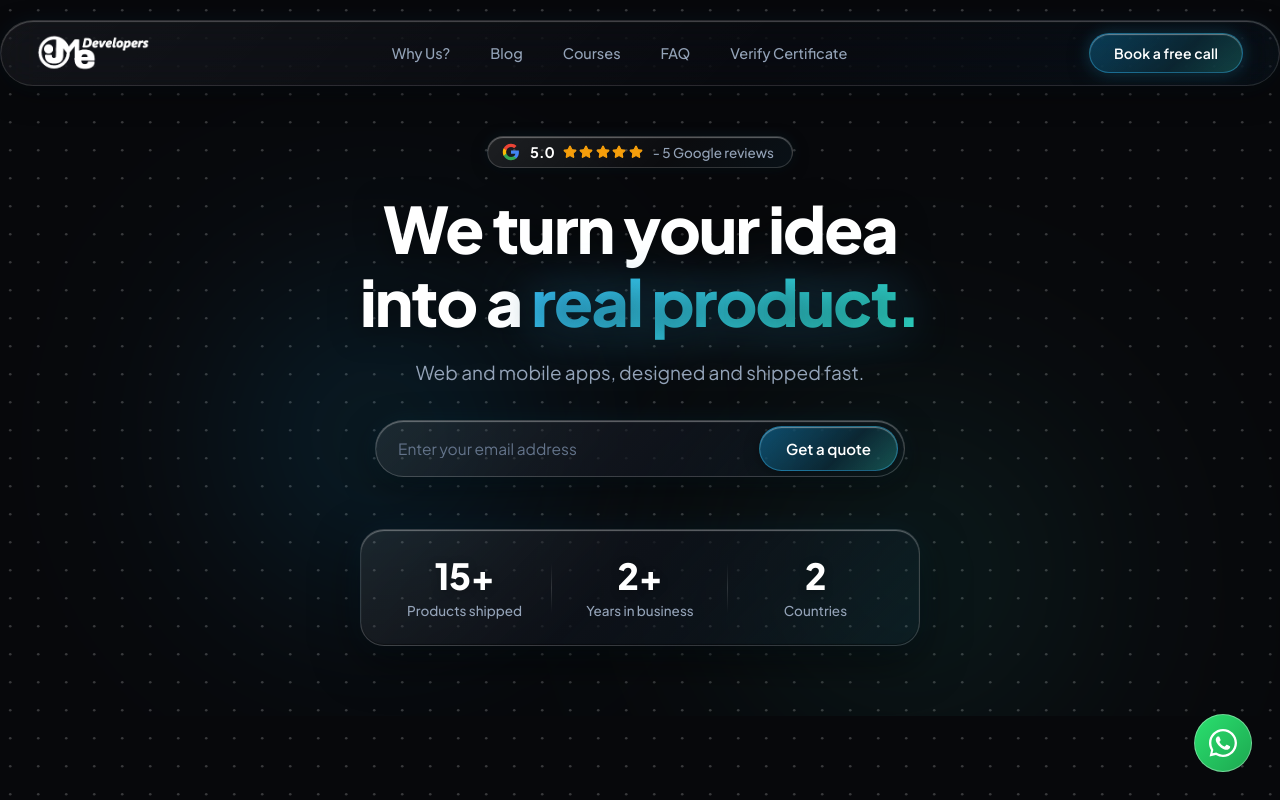
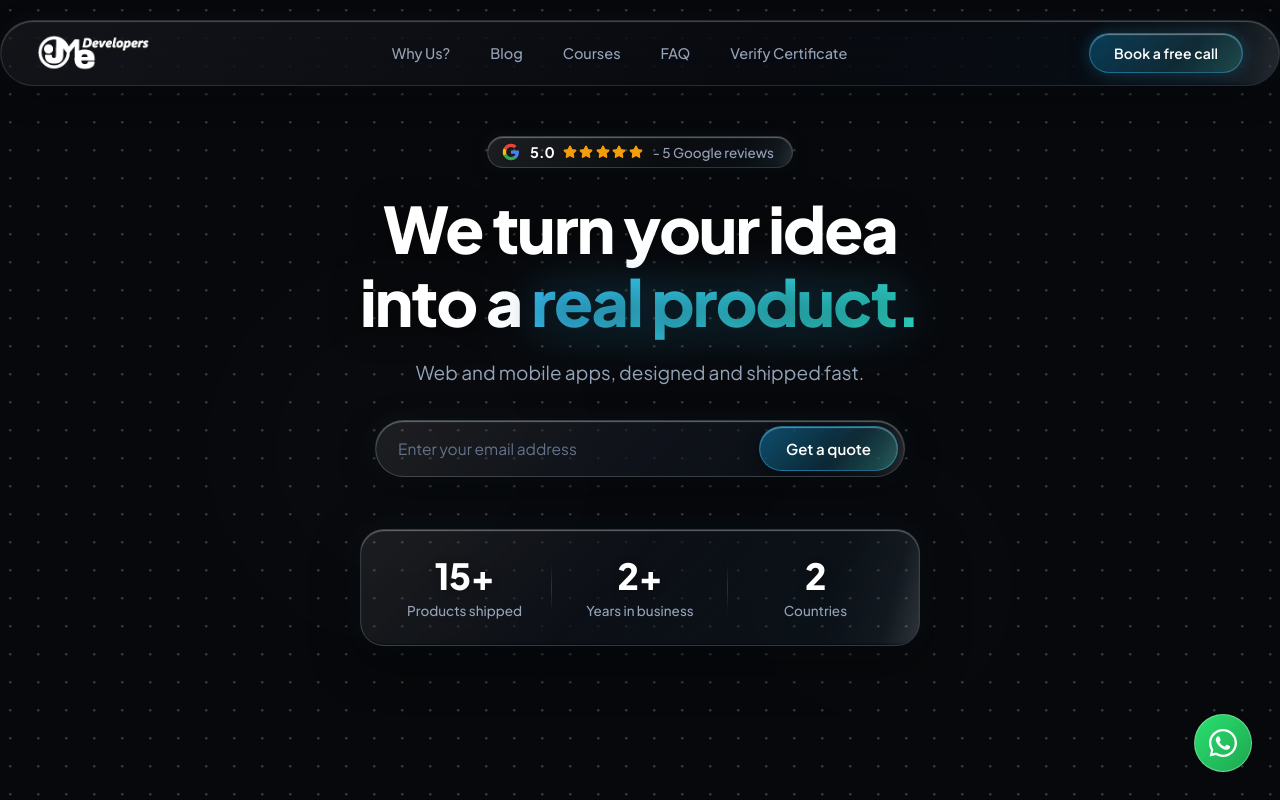
Before and after one commit to tahirazeem145/project-X, a React (Vite) app: page / in a window 1280 px wide. Built offline with nearby package versions, Linux system fonts and the light colour scheme.

Commit message:
feat: implement liquid glass aesthetic styles and animations for app layout and hero components

```diff
--- a/src/App.css
+++ b/src/App.css
@@ -23,21 +23,21 @@
 }
 
 /* ==========================================================================
-   10-Second Moving White Shade Animation (Left-to-Right & Right-to-Left)
+   Slow Moving White Shade Animation (Left-to-Right & Right-to-Left)
    ========================================================================== */
 @keyframes whiteShadeSweep {
   0% {
     transform: translateX(-160%) skewX(-15deg);
     opacity: 0;
   }
-  4% {
+  3% {
     opacity: 1;
   }
-  32% {
+  42% {
     transform: translateX(260%) skewX(-15deg);
     opacity: 1;
   }
-  36% {
+  46% {
     opacity: 0;
     transform: translateX(260%) skewX(-15deg);
   }
@@ -45,14 +45,14 @@
     transform: translateX(260%) skewX(15deg);
     opacity: 0;
   }
-  54% {
+  53% {
     opacity: 1;
   }
-  82% {
+  92% {
     transform: translateX(-160%) skewX(15deg);
     opacity: 1;
   }
-  86% {
+  96% {
     opacity: 0;
     transform: translateX(-160%) skewX(15deg);
   }
@@ -88,14 +88,14 @@
     90deg,
     transparent 0%,
     rgba(255, 255, 255, 0.03) 20%,
-    rgba(255, 255, 255, 0.32) 50%,
+    rgba(255, 255, 255, 0.3) 50%,
     rgba(255, 255, 255, 0.03) 80%,
     transparent 100%
   );
   filter: blur(2px);
   pointer-events: none;
   z-index: 5;
-  animation: whiteShadeSweep 10s ease-in-out infinite;
+  animation: whiteShadeSweep 20s ease-in-out infinite;
 }
 
 .navbar-container {
@@ -254,35 +254,34 @@
   overflow: hidden;
 }
 
-/* Morphing Liquid Ambient Glow Blobs */
-@keyframes liquidMorphLeft {
-  0%, 100% {
-    border-radius: 42% 58% 70% 30% / 45% 45% 55% 55%;
-    transform: translate(0, 0) rotate(0deg) scale(1);
-    opacity: 0.35;
+/* Slow Floating Ambient White Shades */
+@keyframes slowWhiteShadeDriftLeft {
+  0% {
+    transform: translate(0, 0) scale(1);
+    opacity: 0.12;
   }
-  33% {
-    border-radius: 70% 30% 50% 50% / 30% 30% 70% 70%;
-    transform: translate(25px, -15px) rotate(45deg) scale(1.08);
-    opacity: 0.5;
+  50% {
+    transform: translate(60px, -40px) scale(1.12);
+    opacity: 0.18;
   }
-  66% {
-    border-radius: 100% 60% 60% 100% / 100% 100% 60% 60%;
-    transform: translate(-15px, 20px) rotate(-30deg) scale(0.95);
-    opacity: 0.4;
+  100% {
+    transform: translate(-30px, 30px) scale(0.95);
+    opacity: 0.12;
   }
 }
 
-@keyframes liquidMorphRight {
-  0%, 100% {
-    border-radius: 60% 40% 30% 70% / 60% 30% 70% 40%;
-    transform: translate(0, 0) rotate(0deg) scale(1);
-    opacity: 0.3;
+@keyframes slowWhiteShadeDriftRight {
+  0% {
+    transform: translate(0, 0) scale(1);
+    opacity: 0.10;
   }
   50% {
-    border-radius: 30% 60% 70% 40% / 50% 60% 30% 60%;
-    transform: translate(-20px, 15px) rotate(35deg) scale(1.06);
-    opacity: 0.45;
+    transform: translate(-50px, 45px) scale(1.15);
+    opacity: 0.16;
+  }
+  100% {
+    transform: translate(40px, -25px) scale(0.96);
+    opacity: 0.10;
   }
 }
 
@@ -290,26 +289,27 @@
   position: absolute;
   pointer-events: none;
   z-index: 1;
+  border-radius: 50%;
 }
 
 .glow-left {
-  width: 560px;
-  height: 560px;
-  left: 6%;
-  top: 12%;
-  background: radial-gradient(circle, rgba(14, 165, 233, 0.28) 0%, rgba(14, 165, 233, 0.05) 50%, rgba(14, 165, 233, 0) 70%);
-  filter: blur(60px);
-  animation: liquidMorphLeft 14s ease-in-out infinite alternate;
+  width: 620px;
+  height: 620px;
+  left: 5%;
+  top: 10%;
+  background: radial-gradient(circle, rgba(255, 255, 255, 0.16) 0%, rgba(255, 255, 255, 0.05) 45%, rgba(255, 255, 255, 0) 70%);
+  filter: blur(80px);
+  animation: slowWhiteShadeDriftLeft 24s ease-in-out infinite alternate;
 }
 
 .glow-right {
-  width: 580px;
-  height: 580px;
+  width: 640px;
+  height: 640px;
   right: 5%;
-  top: 28%;
-  background: radial-gradient(circle, rgba(45, 212, 191, 0.24) 0%, rgba(45, 212, 191, 0.05) 50%, rgba(45, 212, 191, 0) 70%);
-  filter: blur(70px);
-  animation: liquidMorphRight 16s ease-in-out infinite alternate;
+  top: 25%;
+  background: radial-gradient(circle, rgba(255, 255, 255, 0.14) 0%, rgba(255, 255, 255, 0.04) 45%, rgba(255, 255, 255, 0) 70%);
+  filter: blur(85px);
+  animation: slowWhiteShadeDriftRight 28s ease-in-out infinite alternate;
 }
 
 .hero-content-wrapper {
```
